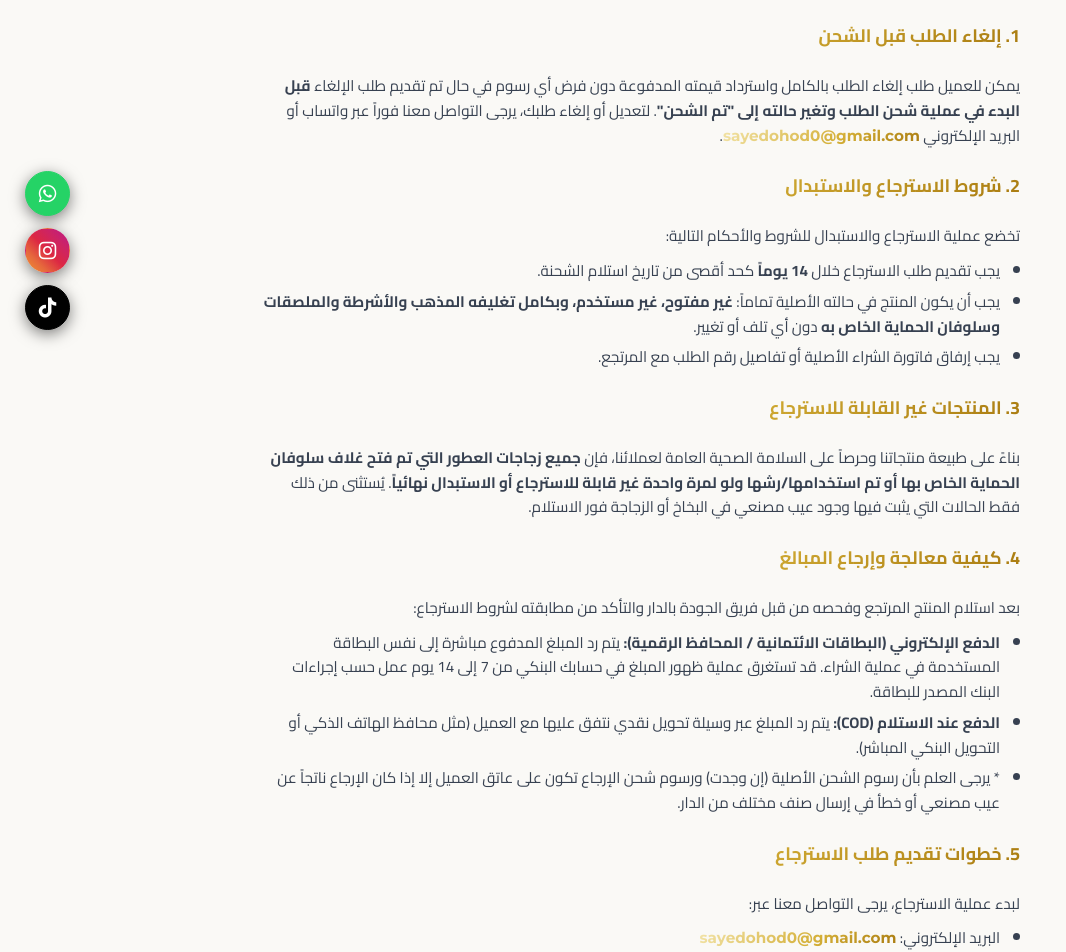
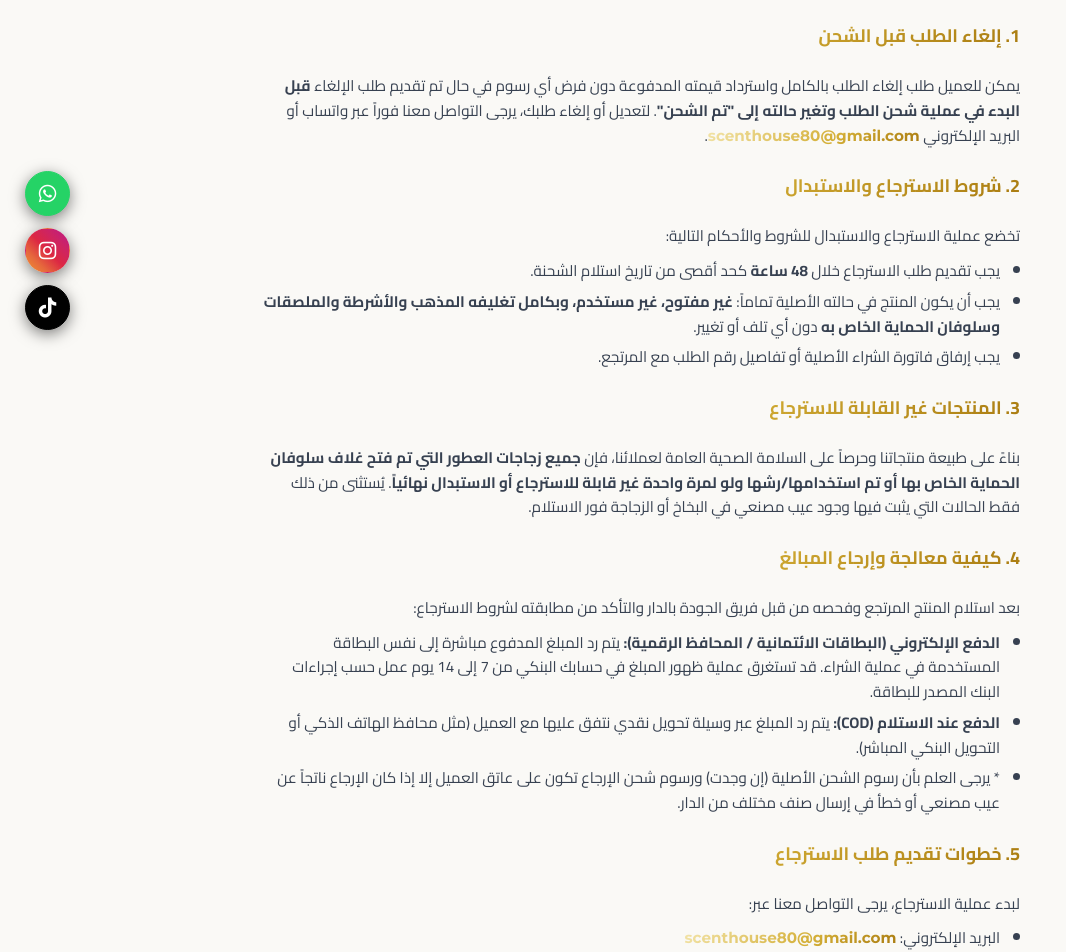
Before and after one commit to ahmed01121064395-ai/SCENT_HOUSE, a Next.js app: page /refund-policy in a window 1280 px wide. Shown: the part 440-1392 px from the top of the page, without its empty margins (0-1066 px from the left). Built offline with nearby package versions, Linux system fonts and the light colour scheme; no server answers; the database is empty.

Commit message:
feat: add policy pages, update contact info and footer layout

```diff
--- a/src/app/(shop)/refund-policy/page.tsx
+++ b/src/app/(shop)/refund-policy/page.tsx
@@ -22,7 +22,7 @@ export default function RefundPolicy() {
 
           <h3 className="gold-text text-lg font-bold mt-6 mb-3" style={{ color: 'var(--primary-gold)' }}>1. إلغاء الطلب قبل الشحن</h3>
           <p>
-            يمكن للعميل طلب إلغاء الطلب بالكامل واسترداد قيمته المدفوعة دون فرض أي رسوم في حال تم تقديم طلب الإلغاء <strong>قبل البدء في عملية شحن الطلب وتغير حالته إلى "تم الشحن"</strong>. لتعديل أو إلغاء طلبك، يرجى التواصل معنا فوراً عبر واتساب أو البريد الإلكتروني <a href="mailto:sayedohod0@gmail.com" className="gold-text english-num">sayedohod0@gmail.com</a>.
+            يمكن للعميل طلب إلغاء الطلب بالكامل واسترداد قيمته المدفوعة دون فرض أي رسوم في حال تم تقديم طلب الإلغاء <strong>قبل البدء في عملية شحن الطلب وتغير حالته إلى "تم الشحن"</strong>. لتعديل أو إلغاء طلبك، يرجى التواصل معنا فوراً عبر واتساب أو البريد الإلكتروني <a href="mailto:scenthouse80@gmail.com" className="gold-text english-num">scenthouse80@gmail.com</a>.
           </p>
 
           <h3 className="gold-text text-lg font-bold mt-6 mb-3" style={{ color: 'var(--primary-gold)' }}>2. شروط الاسترجاع والاستبدال</h3>
@@ -30,7 +30,7 @@ export default function RefundPolicy() {
             تخضع عملية الاسترجاع والاستبدال للشروط والأحكام التالية:
           </p>
           <ul style={{ listStyleType: 'disc', paddingRight: '20px', margin: '10px 0' }} className="space-y-1.5">
-            <li>يجب تقديم طلب الاسترجاع خلال <strong>14 يوماً</strong> كحد أقصى من تاريخ استلام الشحنة.</li>
+            <li>يجب تقديم طلب الاسترجاع خلال <strong>48 ساعة</strong> كحد أقصى من تاريخ استلام الشحنة.</li>
             <li>يجب أن يكون المنتج في حالته الأصلية تماماً: <strong>غير مفتوح، غير مستخدم، وبكامل تغليفه المذهب والأشرطة والملصقات وسلوفان الحماية الخاص به</strong> دون أي تلف أو تغيير.</li>
             <li>يجب إرفاق فاتورة الشراء الأصلية أو تفاصيل رقم الطلب مع المرتجع.</li>
           </ul>
@@ -55,7 +55,7 @@ export default function RefundPolicy() {
             لبدء عملية الاسترجاع، يرجى التواصل معنا عبر:
           </p>
           <ul style={{ listStyleType: 'disc', paddingRight: '20px', margin: '10px 0' }} className="space-y-1.5">
-            <li>البريد الإلكتروني: <a href="mailto:sayedohod0@gmail.com" className="gold-text english-num">sayedohod0@gmail.com</a></li>
+            <li>البريد الإلكتروني: <a href="mailto:scenthouse80@gmail.com" className="gold-text english-num">scenthouse80@gmail.com</a></li>
             <li>خدمة عملاء واتساب المباشرة المتاحة على المتجر.</li>
           </ul>
           <p>
```
